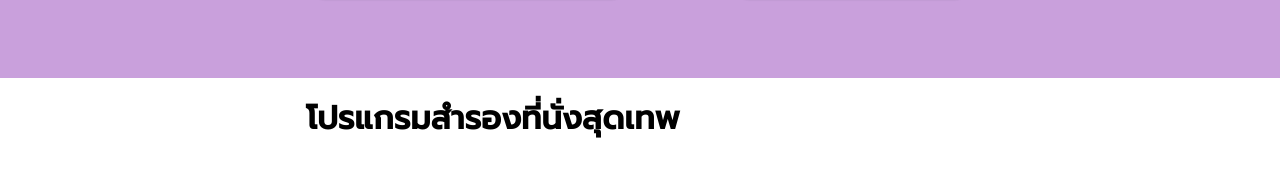
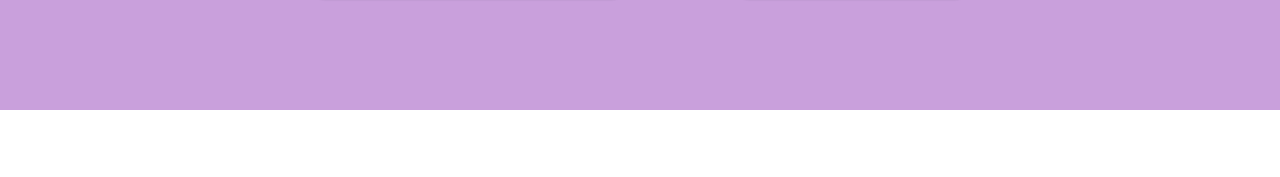
Before and after one commit to 3xbun/edu_regis, a React (Create React App) app: page / in a window 1280 px wide. Shown: the part 587-764 px from the top of the page. Built offline with nearby package versions, Linux system fonts and the light colour scheme.

Commit message:
Trying to nested route, failed

```diff
--- a/src/App.js
+++ b/src/App.js
@@ -1,12 +1,9 @@
 import React, { Component } from "react";
-import { BrowserRouter as Router, Route } from "react-router-dom";
+import { BrowserRouter as Router, Route, Switch } from "react-router-dom";
 import "./Main.css";
 
 // Component
 import Header from "./components/Header.component";
-import Register from "./components/Register.component";
-import Payment from "./components/Payment.component";
-import Status from "./components/Status.component";
 import Admin from "./components/Admin.component";
 
 class App extends Component {
@@ -14,29 +11,17 @@ class App extends Component {
     super(props);
 
     this.state = {
-      base_url: window.location.href
+      password: "admin",
     };
   }
 
   render() {
-    if (window.location.pathname === "/admin") {
-      return <Admin />;
-    } else
-      return (
-        <Router>
-          <Route path="/admin" component={Admin} />
-          <Header />
-          <div className="container">
-            <Route path="/" exact>
-              <h1>โปรแกรมสำรองที่นั่งสุดเทพ</h1>
-              {this.base_url}
-            </Route>
-            <Route path="/register" component={Register} />
-            <Route path="/payment_confirmation" component={Payment} />
-            <Route path="/status" component={Status} />
-          </div>
-        </Router>
-      );
+    return (
+      <Router basename={process.env.PUBLIC_URL}>
+        <Route path="/admin" component={Admin} />
+        <Route path="/" exact component={Header} />
+      </Router>
+    );
   }
 }
 
--- a/src/components/Admin.component.js
+++ b/src/components/Admin.component.js
@@ -7,6 +7,7 @@ export default class Home extends Component {
     return (
       <div id="admin">
         <div className="container">
+
           <h1>Admin Page</h1>
 
           <hr/>
--- a/src/components/Header.component.js
+++ b/src/components/Header.component.js
@@ -2,9 +2,14 @@ import React, { Component } from "react";
 import Button from "./Button.component";
 import { Link } from "react-router-dom";
 
+import Register from "./Register.component";
+import Payment from "./Payment.component";
+import Status from "./Status.component";
+
 export default class Home extends Component {
   render() {
     return (
+      <div>
         <header>
           <div className="container">
             <Link to="/">
@@ -15,24 +20,29 @@ export default class Home extends Component {
               />
             </Link>
             <nav>
-            <Link to="/register">
+              <Link to={`/register`}>
                 <Button name="สำรองโต๊ะ" class="register btn" />
               </Link>
               <ul className="navbar">
                 <li>
-                <Link to="/payment_confirmation">
+                  <Link to={`/payment_confirmation`}>
                     <Button name="ส่งหลักฐานการชำระเงิน" class="btn" />
                   </Link>
                 </li>
                 <li>
-                <Link to="/status">
+                  <Link to={`/status`}>
                     <Button name="ตรวจสอบสถานะ" class="btn" />
                   </Link>
                 </li>
               </ul>
             </nav>
           </div>
+
+          <div className="container">
+            { this.props.children }
+          </div>
         </header>
+      </div>
     );
   }
 }
```
Lines whose indentation alone changed are shown as unchanged.
